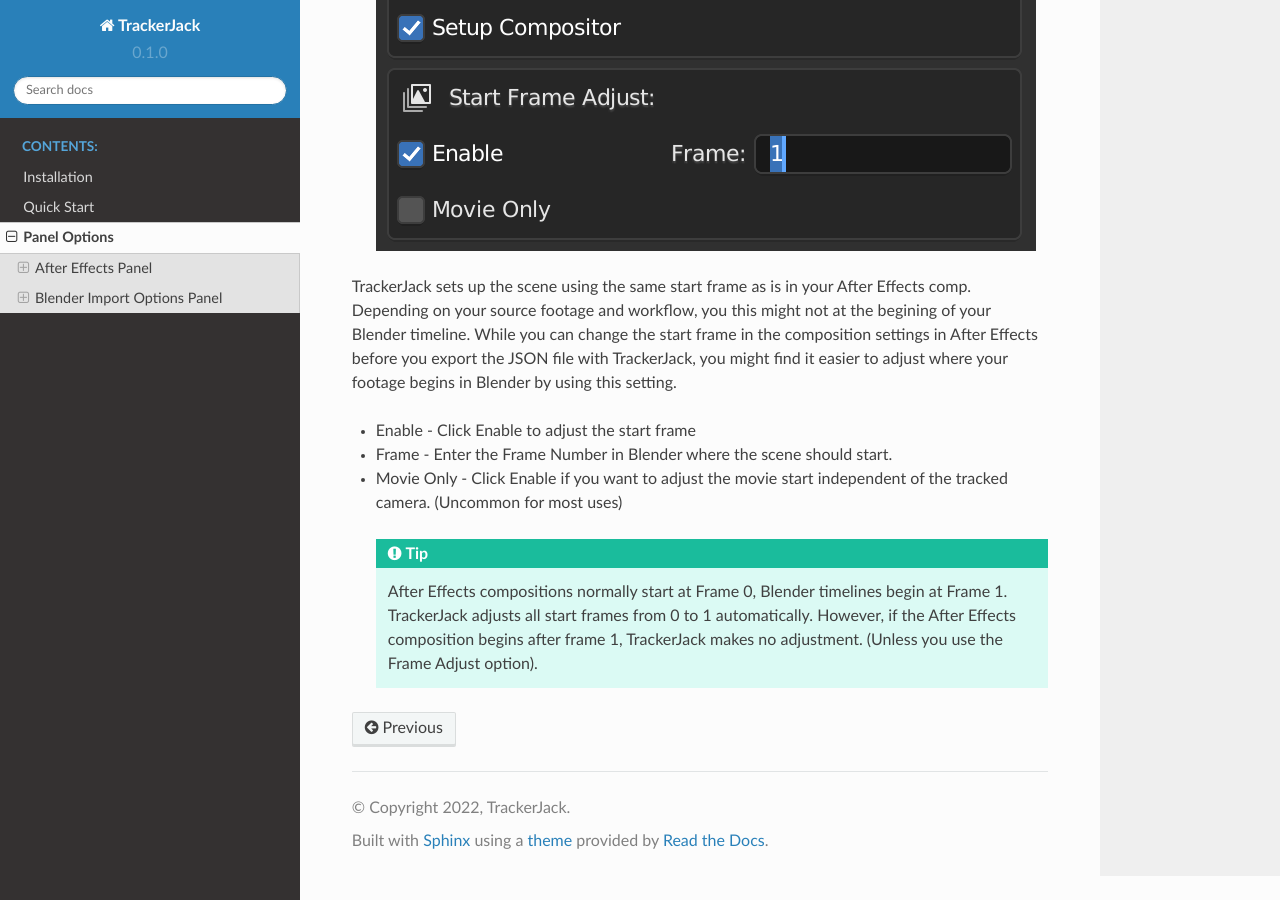
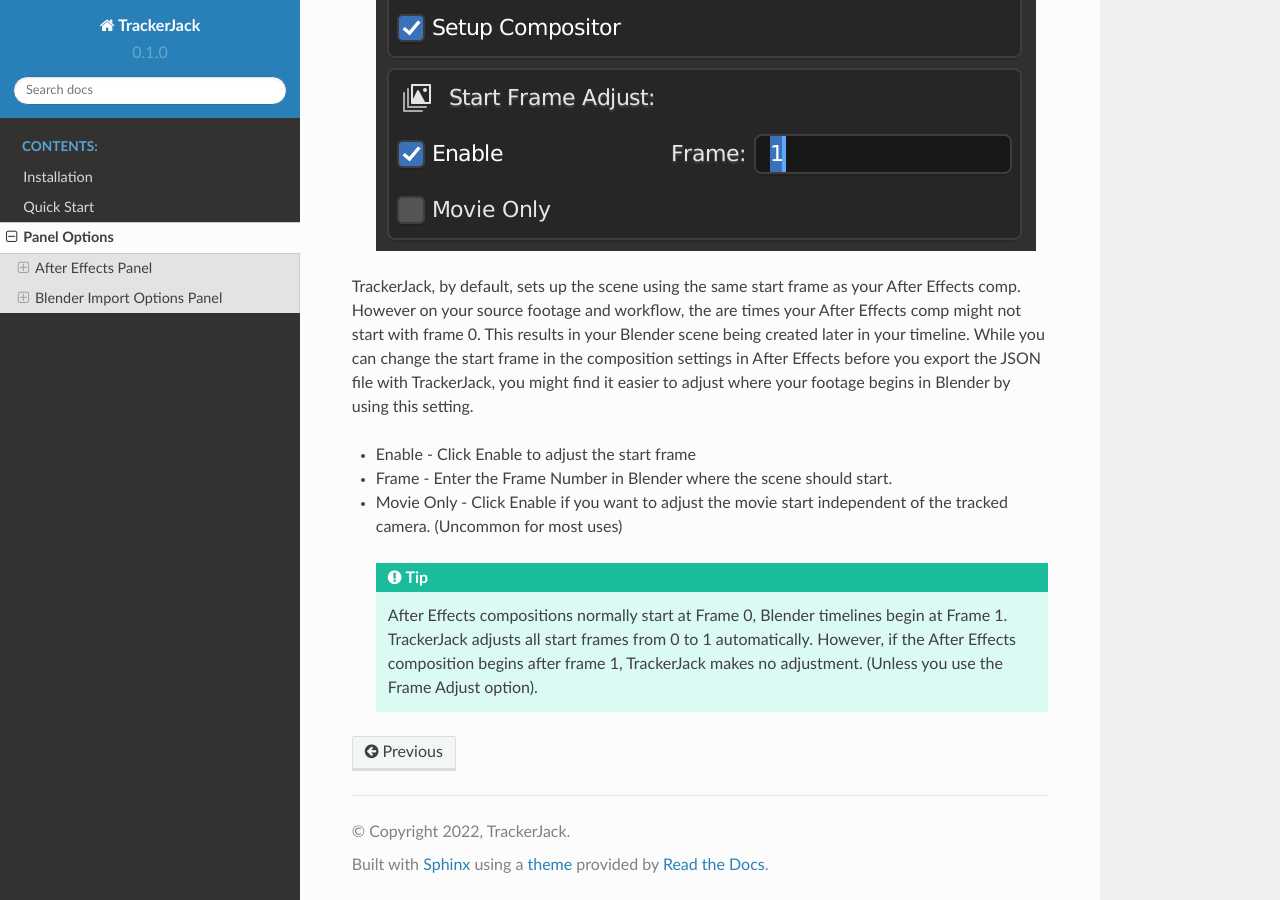
Before and after one commit to halekii/TrackerJack-Tutorial, a Sphinx documentation site: the page built from docs/source/panel_options.rst, in a window 1280 px wide and 900 px high, scrolled down 7878 px. Built offline with Sphinx 7.4.7 and the Read the Docs theme 2.0.0, drawn with Linux system fonts in a browser that asks for light colours; pages that are not in the unit, such as notebooks, are missing from menus.

Commit message:
Update panel_options.rst

```diff
--- a/docs/source/panel_options.rst
+++ b/docs/source/panel_options.rst
@@ -123,7 +123,7 @@
     .. image:: images/BP_5_start_frame_adjust.png
         :alt: TrackerJack Import Frame Start
 
-TrackerJack sets up the scene using the same start frame as is in your After Effects comp. Depending on your source footage and workflow, you this might not at the begining of your Blender timeline. While you can change the start frame in the composition settings in After Effects before you export the JSON file with TrackerJack, you might find it easier to adjust where your footage begins in Blender by using this setting.
+TrackerJack, by default, sets up the scene using the same start frame as your After Effects comp. However on your source footage and workflow, the are times your After Effects comp might not start with frame 0. This results in your Blender scene being created later in your timeline. While you can change the start frame in the composition settings in After Effects before you export the JSON file with TrackerJack, you might find it easier to adjust where your footage begins in Blender by using this setting.
 
 * Enable - Click Enable to adjust the start frame
 * Frame - Enter the Frame Number in Blender where the scene should start.
```
